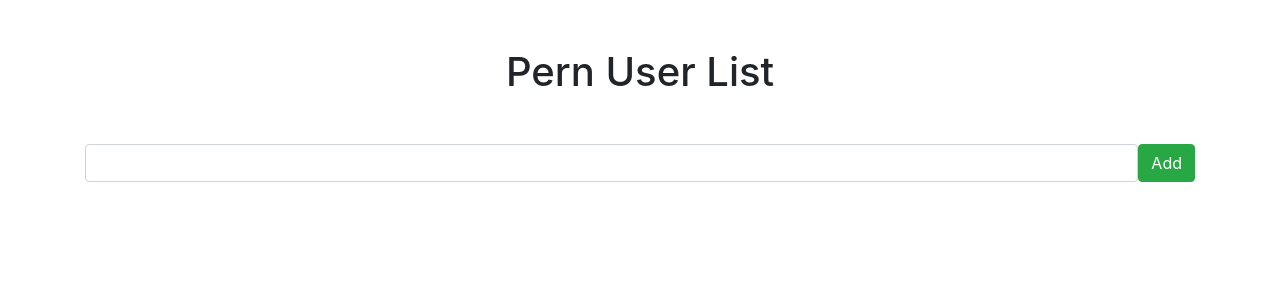
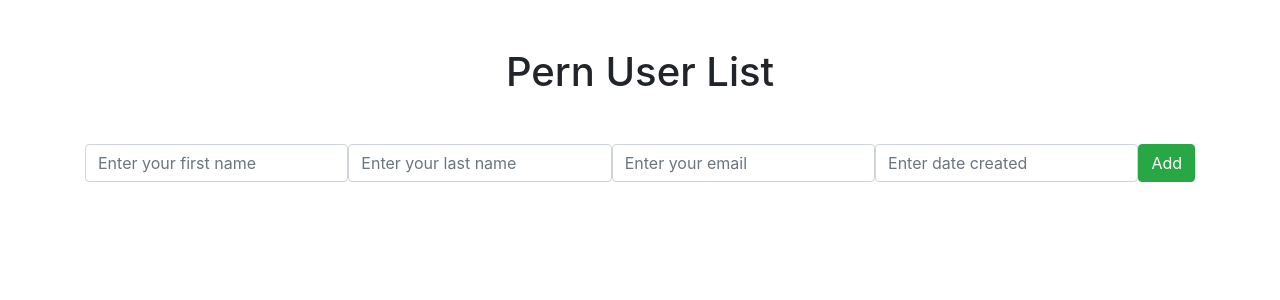
Before and after one commit to MichaelOrSd/codeSkills_L1, a React (Create React App) app in the folder client/: page / in a window 1280 px wide. Shown: the top 300 px of the page. Built offline with nearby package versions, Linux system fonts and the light colour scheme.

Commit message:
create user finished

```diff
--- a/client/src/components/InputUser.js
+++ b/client/src/components/InputUser.js
@@ -2,16 +2,18 @@ import React, { Fragment, useState } from "react";
 
 const InputUser = () => {
 
-    const [description, setDescription] = useState("");
+    const [first_name, setFirstName] = useState("");
+    const [last_name, setLastName] = useState("");
+    const [email, setEmail] = useState("");
+    const [created_at, setCreatedAt] = useState("");
 
     const onSubmitForm = async (e) => {
 
         e.preventDefault();
 
         try {
-            const body = { description };
+            const body = { first_name, last_name, email, created_at };
             const response = await fetch("http://localhost:5000/users", {
-
                 method: "POST",
                 headers: { "Content-Type": "application/json" },
                 body: JSON.stringify(body)
@@ -30,8 +32,27 @@ const InputUser = () => {
                 <input
                 type="text"
                 className="form-control"
-                value={description}
-                onChange={e => setDescription(e.target.value)}/>
+                placeholder='Enter your first name'
+                value={first_name}
+                onChange={e => setFirstName(e.target.value)}/>
+                <input
+                type="text"
+                className="form-control"
+                placeholder='Enter your last name'
+                value={last_name}
+                onChange={e => setLastName(e.target.value)}/>
+                <input
+                type="text"
+                className="form-control"
+                placeholder='Enter your email'
+                value={email}
+                onChange={e =>  setEmail(e.target.value)}/>
+                <input
+                type="text"
+                className="form-control"
+                placeholder='Enter date created'
+                value={created_at}
+                onChange={e => setCreatedAt(e.target.value)}/>
                 <button className="btn btn-success">Add</button>
             </form>
         </Fragment>
```
